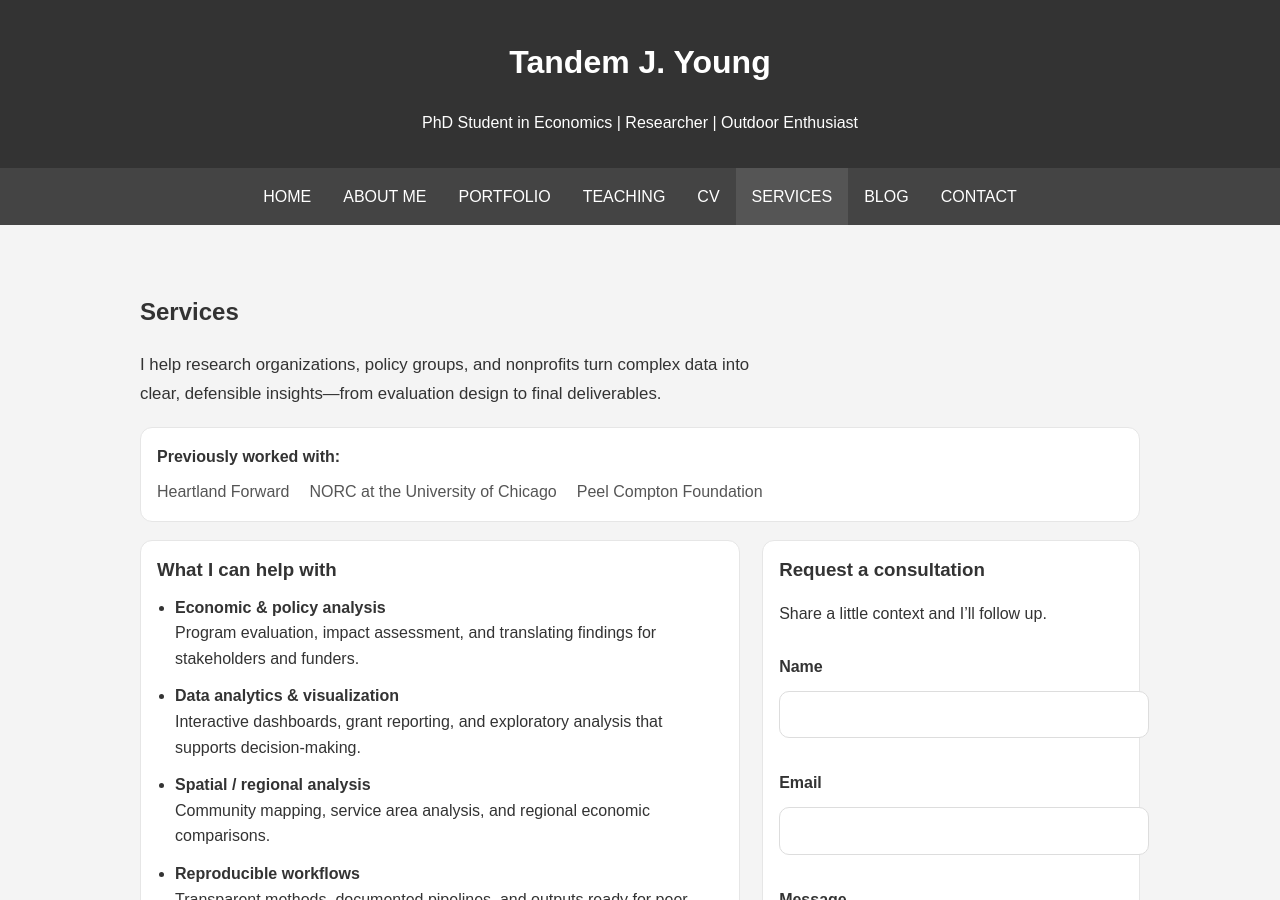
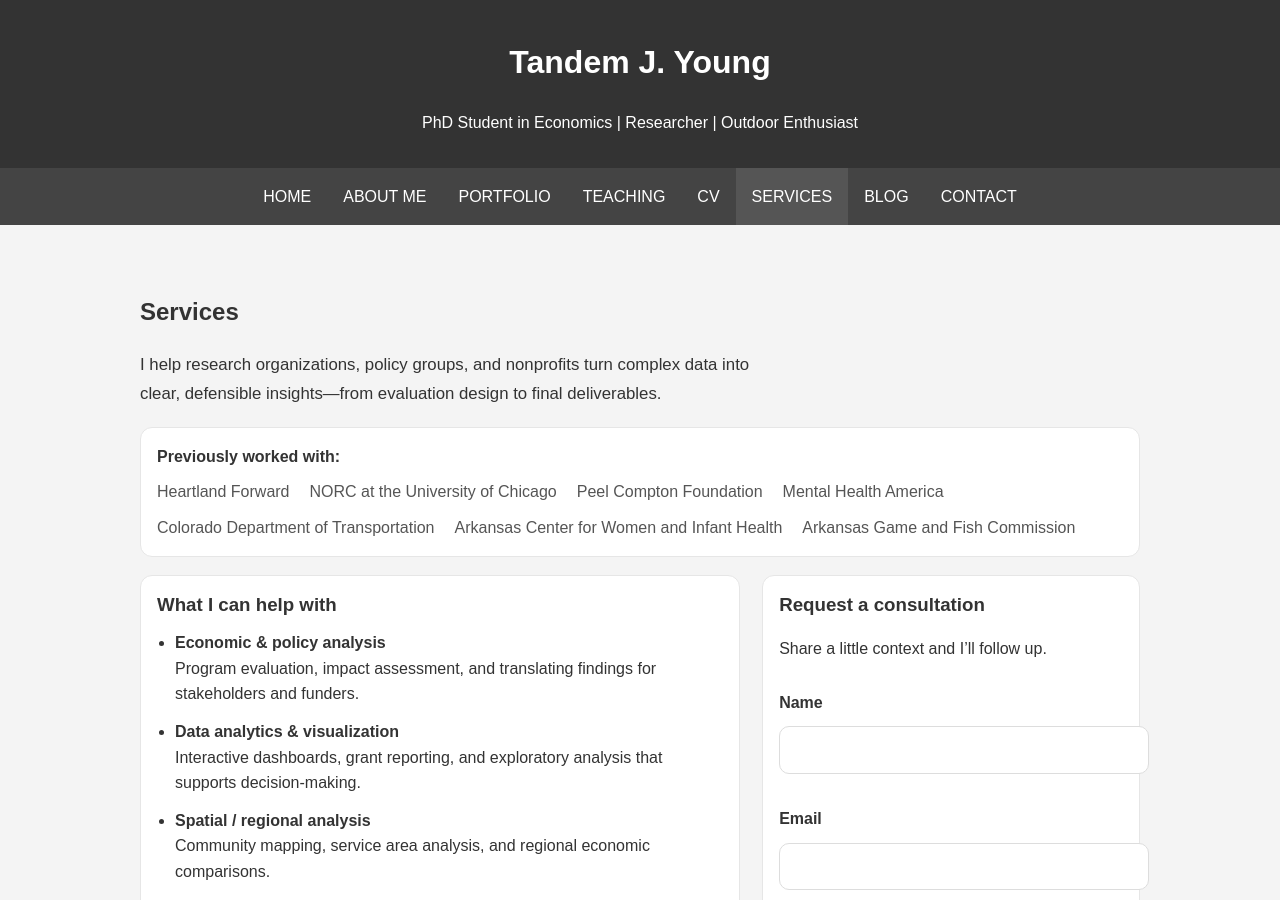
Before and after one commit to TandemYoung/tandemyoung.github.io, a Jekyll site: the page built from services.html, in a window 1280 px wide and 900 px high. Built offline with Jekyll 4.4.1, drawn with Linux system fonts in a browser that asks for light colours.

Commit message:
Add additional organizations to social proof section
- Mental Health America
- Colorado Department of Transportation
- Arkansas Center for Women and Infant Health
- Arkansas Game and Fish Commission

https://claude.ai/code/session_01TWzAaDgZZHNXmMJ15DaeHY

```diff
--- a/services.html
+++ b/services.html
@@ -18,6 +18,10 @@ title: Tandem Young - Services
       <li>Heartland Forward</li>
       <li>NORC at the University of Chicago</li>
       <li>Peel Compton Foundation</li>
+      <li>Mental Health America</li>
+      <li>Colorado Department of Transportation</li>
+      <li>Arkansas Center for Women and Infant Health</li>
+      <li>Arkansas Game and Fish Commission</li>
     </ul>
   </div>
 
```
